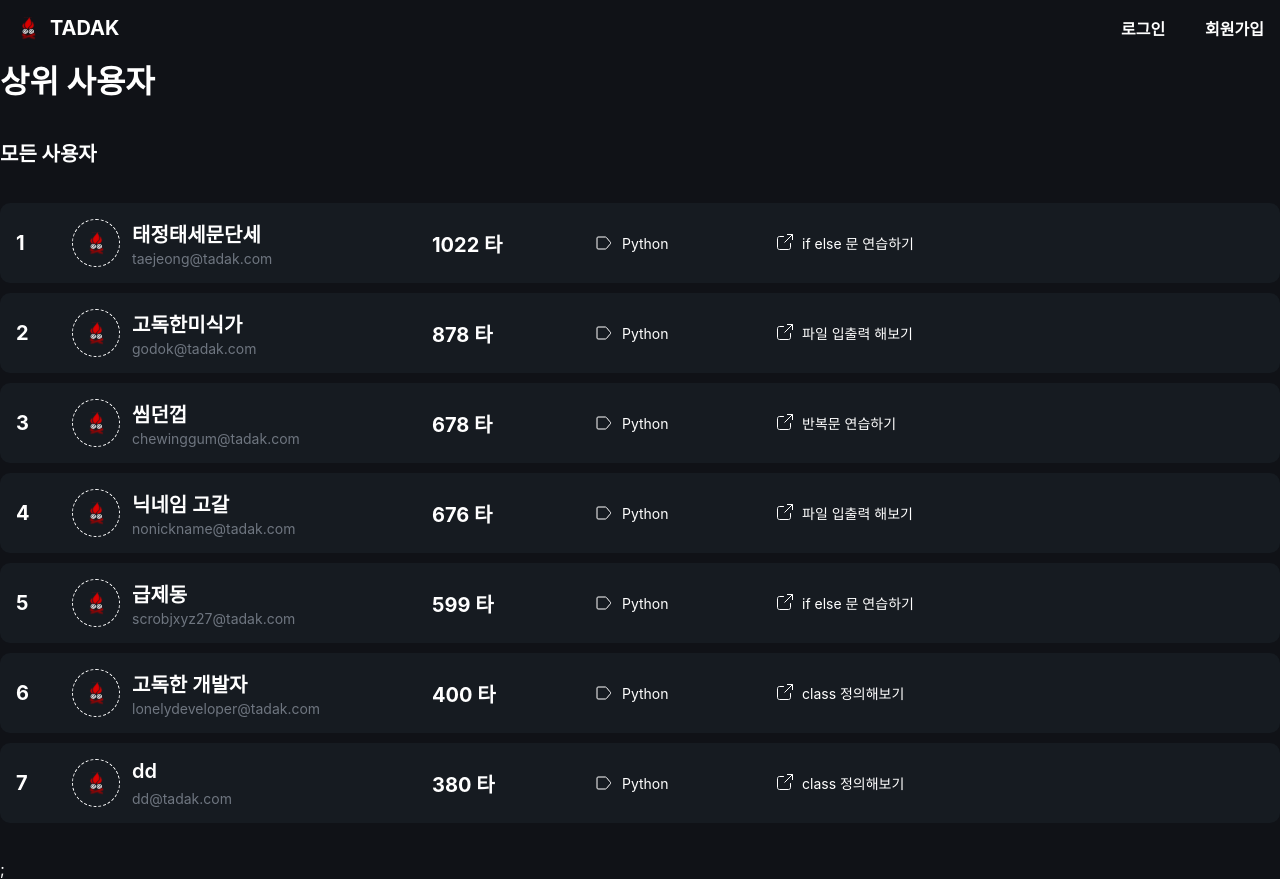
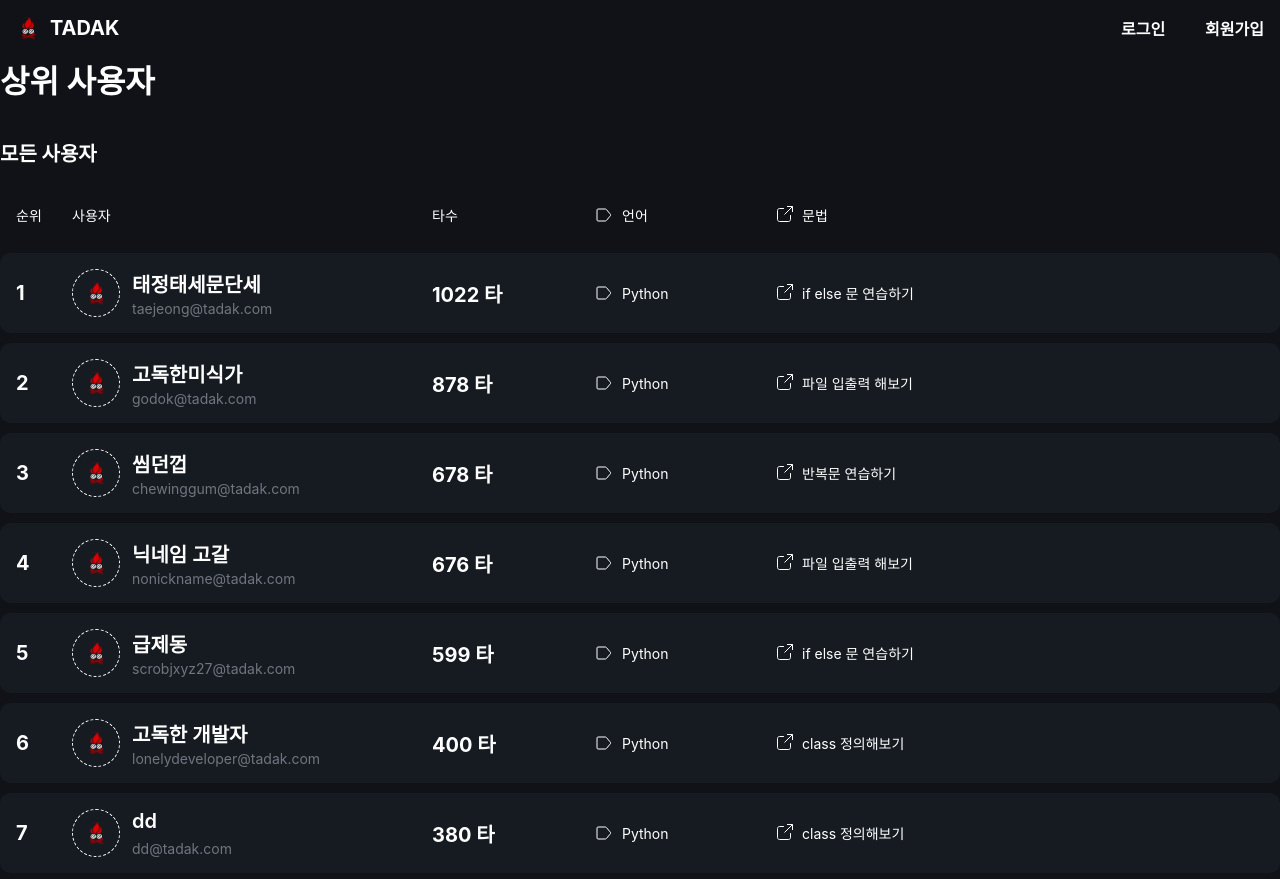
Before and after one commit to team-tadak/tadak-frontend, a React (Create React App) app: page /leaderboard in a window 1280 px wide. Built offline with nearby package versions, Linux system fonts and the light colour scheme; a web font is replaced by a local one.

Commit message:
feat: LeaderBoardItem 에 table header 추가

```diff
--- a/src/components/LeaderBoard/LeaderBoardItem/index.js
+++ b/src/components/LeaderBoard/LeaderBoardItem/index.js
@@ -18,12 +18,27 @@ import { css } from "@emotion/react";
 import { LANGUAGES } from "constants/languages";
 import { SYNTAXES } from "constants/syntaxes";
 
-function LeaderBoardItem({ rank, username, email, KPM, language, syntax, ...props }) {
+function LeaderBoardItem({
+  type = "item",
+  rank,
+  username,
+  email,
+  KPM,
+  language,
+  syntax,
+  ...props
+}) {
   return (
-    <StyledLeaderBoardItem {...props}>
-      <RankNumberText>{rank}</RankNumberText>
+    <StyledLeaderBoardItem isHeader={type === "header"} {...props}>
+      <RankNumberText isHeader={type === "header"}>
+        {type === "header" ? "순위" : rank}
+      </RankNumberText>
       <UserProfileContainer>
-        <UserProfileContainer>
+        <UserProfileContainer isHeader={type === "header"}>
+          {type === "header" ? (
+            "사용자"
+          ) : (
+            <>
               <UserProfileImageContainer>
                 <Logo />
               </UserProfileImageContainer>
@@ -31,16 +46,18 @@ function LeaderBoardItem({ rank, username, email, KPM, language, syntax, ...prop
                 <UserProfileNameText>{username}</UserProfileNameText>
                 <UserProfileEmailText>{email}</UserProfileEmailText>
               </UserProfileTextContainer>
+            </>
+          )}
         </UserProfileContainer>
       </UserProfileContainer>
-      <KPMText>{KPM} 타</KPMText>
+      <KPMText isHeader={type === "header"}>{type === "header" ? "타수" : `${KPM} 타`}</KPMText>
       <Badge
         css={css`
           width: 180px;
         `}
         IconComponent={TagIcon}
       >
-        {LANGUAGES[language - 1]}
+        {type === "header" ? "언어" : LANGUAGES[language - 1]}
       </Badge>
       <Badge
         css={css`
@@ -48,7 +65,7 @@ function LeaderBoardItem({ rank, username, email, KPM, language, syntax, ...prop
         `}
         IconComponent={ExternalIcon}
       >
-        {SYNTAXES[LANGUAGES[language - 1]][syntax - 1]}
+        {type === "header" ? "문법" : SYNTAXES[LANGUAGES[language - 1]][syntax - 1]}
       </Badge>
     </StyledLeaderBoardItem>
   );
--- a/src/components/LeaderBoard/LeaderBoardItem/styles.js
+++ b/src/components/LeaderBoard/LeaderBoardItem/styles.js
@@ -3,8 +3,9 @@ import { motion } from "framer-motion";
 
 export const StyledLeaderBoardItem = styled(motion.li)`
   padding: 16px;
+  padding: ${({ theme, isHeader }) => (isHeader ? "0 16px 16px" : "16px")};
   width: 100%;
-  background-color: ${({ theme }) => theme.color.board};
+  background-color: ${({ theme, isHeader }) => (isHeader ? "transparent" : theme.color.board)};
 
   border-radius: 10px;
 
@@ -13,8 +14,8 @@ export const StyledLeaderBoardItem = styled(motion.li)`
 `;
 
 export const RankNumberText = styled.div`
-  font-weight: 700;
-  font-size: 20px;
+  font-weight: ${({ isHeader }) => (isHeader ? "400" : "700")};
+  font-size: ${({ isHeader }) => (isHeader ? "14px" : "20px")};
   color: ${(props) => props.theme.color.white};
   margin-right: 6px;
 
@@ -25,6 +26,7 @@ export const UserProfileContainer = styled.div`
   display: flex;
   column-gap: 12px;
   width: 360px;
+  font-size: ${({ isHeader }) => (isHeader ? "14px" : "16px")};
 `;
 
 export const UserProfileImageContainer = styled.div`
@@ -58,8 +60,8 @@ export const UserProfileEmailText = styled.div`
 
 // KPM: Keystrokes Per Minute, 타수
 export const KPMText = styled.div`
-  font-weight: 700;
-  font-size: 20px;
+  font-weight: ${({ isHeader }) => (isHeader ? "400" : "700")};
+  font-size: ${({ isHeader }) => (isHeader ? "14px" : "20px")};
   color: ${(props) => props.theme.color.white};
 
   width: 160px;
--- a/src/components/LeaderBoard/index.js
+++ b/src/components/LeaderBoard/index.js
@@ -12,6 +12,16 @@ function LeaderBoard() {
         whileInView="animate"
         exit="exit"
       >
+        <LeaderBoardItem
+          type="header"
+          rank="d"
+          variants={defaultFadeInScaleVariants}
+          username="사용자"
+          email="이메일"
+          KPM="타수"
+          language="언어"
+          syntax="문법"
+        />
         {MOCKUP_RANKS.ranks.map((rank, index) => (
           <LeaderBoardItem
             rank={index + 1}
--- a/src/pages/Leaderboard/index.js
+++ b/src/pages/Leaderboard/index.js
@@ -20,7 +20,7 @@ function Leaderboard() {
       <LeaderBoardAllRankingText variants={defaultFadeInVariants}>
         모든 사용자
       </LeaderBoardAllRankingText>
-      <LeaderBoard />;
+      <LeaderBoard />
     </LeaderBoardPageContainer>
   );
 }
```
Lines whose indentation alone changed are shown as unchanged.
